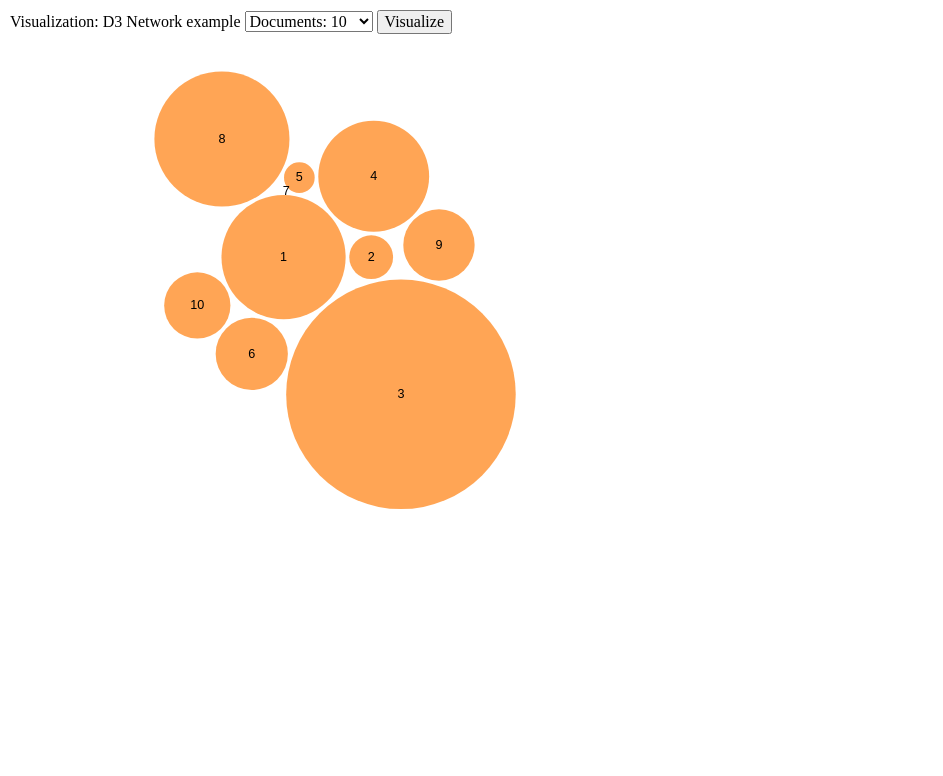
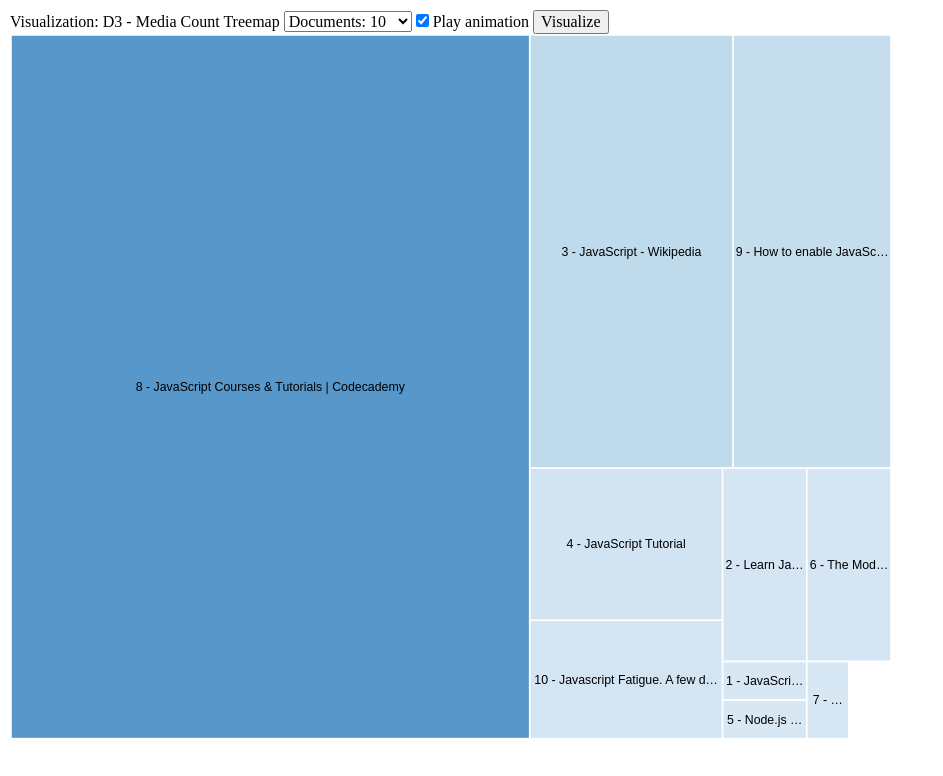
Before and after one commit to Maximiliano-O/Vitrina-Visualization-D3, a website with bundled scripts: page public/index.html in a window 1280 px wide. Shown: the whole page, without its empty margins (0-943 px from the left). Built offline with nearby package versions, Linux system fonts and the light colour scheme.

Commit message:
feat: new visualization + tweaks

```diff
--- a/public/index.css
+++ b/public/index.css
@@ -4,14 +4,14 @@
 }
 
 #svg {
-  width: 50%;
+  width: 70%;
   height: 60%;
 }
-
 
 .container {
   padding: 10px;
 }
+
 .row .col {
   float: left;
   -webkit-box-sizing: border-box;
@@ -19,15 +19,18 @@
   padding: 0 .75rem;
   min-height: 1px;
 }
+
 .col.s6 {
   width: 50%;
   margin-left: auto;
   left: auto;
   right: auto;
 }
+
 .error {
   border-color: red;
 }
+
 pre {
   border-radius: 2px;
   border: 1px solid #ccc;
--- a/public/index.html
+++ b/public/index.html
@@ -13,13 +13,18 @@
       <span>Visualization:</span>
 
       <!-- Change the name of the visualization here -->
-      <span>D3 Network example</span>
+      <span>D3 - Media Count Treemap</span>
 
       <select id="dataset">
         <option value="data10">Documents: 10</option>
         <option value="data50">Documents: 50</option>
         <option value="data100">Documents: 100</option>
       </select>
+
+      <label>
+        <input type="checkbox" id="animationToggle" checked>
+        Play animation
+      </label>
 
       <button id="visualizeBtn">
         Visualize
--- a/src/main.js
+++ b/src/main.js
@@ -1,8 +1,6 @@
 "use strict";
 
-//import chart from "../visualization/my-visualization.js";
-import chart from "../visualization/bubble.js";
-import data1 from './response/data1.json';
+import chart from "../visualization/treemap.js";
 import data10 from './response/data10.json';
 import data50 from './response/data50.json';
 import data100 from './response/data100.json';
@@ -10,14 +8,15 @@
 (function () {
   const dataset = document.querySelector("#dataset");
   const visualizeBtn = document.querySelector("#visualizeBtn");
+  const animationToggle = document.querySelector("#animationToggle");
   const canvas = document.querySelector("#canvas");
 
   const visualize = () => {
-    console.log("Dataset: ", dataset.value)
+    console.log("Dataset: ", dataset.value);
     let data;
-    if(dataset.value == 'data10'){
+    if (dataset.value === 'data10') {
       data = data10;
-    } else if(dataset.value == 'data50'){
+    } else if (dataset.value === 'data50') {
       data = data50;
     } else {
       data = data100;
@@ -31,13 +30,15 @@
 
     if (chart) {
       document.querySelector("#canvas").innerHTML = "";
-      let svg = document.createElementNS(
-        "http://www.w3.org/2000/svg",
-        "svg"
-      );
+      let svg = document.createElementNS("http://www.w3.org/2000/svg", "svg");
       svg.setAttribute("id", "svg");
       canvas.appendChild(svg);
-      chart("#svg", data, {});
+
+      const shouldAnimate = animationToggle.checked;
+
+      chart("#svg", data, {
+        playAnimation: shouldAnimate
+      });
     }
   };
 
--- a/visualization/bubble.js
+++ /dev/null
@@ -1,109 +0,0 @@
-'use strict';
-
-import { select, scaleOrdinal, schemeCategory10, format as _format, pack as _pack, hierarchy } from 'd3';
-import { assign, get } from 'lodash';
-
-const defaultOptions = {
-  labelField: 'metrics.ranking',
-  valueField: 'metrics.length',
-  groupField: 'metrics.language',
-  width: 500,
-  height: 400,
-  fillColor: 'steelblue',
-  margin: {top: 30, right: 0, bottom: 30, left: 40},
-  tooltip: {
-    style: 'position: absolute;padding: 4px; width: 300px; background-color: #f9f9f9; border: 1px solid; border-radius: 2px; pointer-events: none; opacity: 0;',
-    content: (item) => {
-      return `<div>Value: <b>${get(item, 'metrics.length', 0)}</b></div><div><b>${item.title}</b></div><div>${item.snippet}</div>`;
-    },
-    onClick: (item) => {
-      window.open(item.link, '_blank');
-    },
-  },
-};
-
-let tooltip = null;
-function createTooltip({ tooltip: tooltipConfig }) {
-  tooltip = select('body')
-    .append('div')
-    .attr('style', tooltipConfig.style);
-}
-
-function showTooltip(d, options, event) {
-  let html = options.tooltip.content(d);
-
-  tooltip
-    .transition()
-    .duration(200)
-    .style('opacity', 1);
-
-  tooltip
-    .html(html)
-    .style('left', `${event.pageX}px`)
-    .style('top', `${event.pageY}px`);
-}
-
-function moveTooltip(event) {
-  tooltip
-    .style('left', `${event.pageX}px`)
-    .style('top', `${event.pageY}px`);
-}
-
-function hideTooltip() {
-  tooltip
-    .transition()
-    .duration(500)
-    .style('opacity', 0);
-}
-
-function chart(querySelector, data, opts) {
-  const finalOptions = assign(defaultOptions, opts);
-
-  data = get(data, 'documents');
-  createTooltip(finalOptions);
-
-  const color = scaleOrdinal(data.map(d => get(d, finalOptions.groupField)), schemeCategory10);
-  const format = _format(',d');
-  const pack = data => _pack()
-                        .size([finalOptions.width - 2, finalOptions.height - 2])
-                        .padding(3)
-                        (hierarchy({children: data})
-                        .sum(d => get(d, finalOptions.valueField)));
-  const root = pack(data);
-
-  const svg = select(querySelector)
-      .attr("viewBox", [0, 0, finalOptions.width, finalOptions.height])
-      .attr('width', finalOptions.width)
-      .attr('height', finalOptions.height)
-      .attr("font-size", 10)
-      .attr("font-family", "sans-serif")
-      .attr("text-anchor", "middle");
-
-  const node = svg.selectAll("g")
-    .data(root.leaves())
-    .join("g")
-      .attr("transform", d => `translate(${d.x + 1},${d.y + 1})`)
-    // Updated event handlers with explicit event parameter
-    .on('mouseover', (event, n) => showTooltip(n.data, finalOptions, event))
-    .on('mousemove', (event) => moveTooltip(event))
-    .on('mouseout', () => hideTooltip())
-    .on('click', (event, n) => finalOptions.tooltip.onClick(n.data));
-
-  node.append("circle")
-      .attr("id", (d, i) => d.nodeUid = i)
-      .attr("r", d => d.r)
-      .attr("fill-opacity", 0.7)
-      .attr("fill", d => color(d.data.group));
-
-  node.append("text")
-      .attr("clip-path", (d, i) => `url(#clip-${i})`)
-      .append("tspan")
-      .attr("x", 0)
-      .attr("y", () => `0.3em`)
-      .text(d => get(d.data, finalOptions.labelField));
-
-  node.append("title")
-      .text(d => `${get(d.data, finalOptions.labelField, '')}${format(get(d.data, finalOptions.valueField))}`);
-}
-
-module.exports = exports = chart;
--- /dev/null
+++ b/visualization/treemap.js
@@ -0,0 +1,220 @@
+// Treemap made to compare media file total amount between the different documents
+// they are ordered on a descending order with bigger size and deeper color for the
+// ones with higher amounts, the treemap is animated too but it can be disabled
+// to see the final result right away.
+
+"use strict";
+
+import { select, scaleOrdinal, schemeCategory10, hierarchy, treemap, easeCubicOut, scaleLinear, interpolateBlues } from "d3";
+import { assign, get } from "lodash";
+
+const defaultOptions = {
+  labelField: "metrics.ranking",
+  valueField: "metrics.mediaCount",
+  groupField: "metrics.language",
+  width: 1000,
+  height: 800,
+  playAnimation: true,
+  margin: { top: 30, right: 0, bottom: 30, left: 40 },
+  tooltip: {
+    style: "position: absolute;padding: 4px; width: 300px; background-color: #f9f9f9; border: 1px solid; border-radius: 2px; pointer-events: none; opacity: 0;",
+    content: (item) => {
+      const m = get(item, "metrics.multimedia", {});
+      const total = (m.img || 0) + (m.video || 0) + (m.audio || 0);
+      return `
+        <div><b>${get(item, "metrics.ranking", "")}-${item.title}</b></div>
+        <div>${item.snippet}</div>
+        <hr />
+        <div><b>Images:</b> ${m.img || 0}</div>
+        <div><b>Videos:</b> ${m.video || 0}</div>
+        <div><b>Audio:</b> ${m.audio || 0}</div>
+        <div><b>Total Media:</b> ${total}</div>
+      `;
+    },
+    onClick: (item) => {
+      window.open(item.link, "_blank");
+    },
+  },
+};
+
+let tooltip = null;
+function createTooltip({ tooltip: tooltipConfig }) {
+  tooltip = select("body")
+    .append("div")
+    .attr("style", tooltipConfig.style);
+}
+
+function showTooltip(d, options, event) {
+  tooltip.interrupt();
+  tooltip
+    .html(options.tooltip.content(d))
+    .style("display", "block")
+    .transition()
+    .duration(200)
+    .style("opacity", 1);
+  moveTooltip(event);
+}
+
+function moveTooltip(event) {
+  const tooltipNode = tooltip.node();
+  const tooltipWidth = tooltipNode.offsetWidth;
+  const tooltipHeight = tooltipNode.offsetHeight;
+  const padding = 10;
+
+  let left = event.pageX + padding;
+  let top = event.pageY + padding;
+
+  if (left + tooltipWidth > window.innerWidth) {
+    left = event.pageX - tooltipWidth - padding;
+  }
+  if (top + tooltipHeight > window.innerHeight) {
+    top = event.pageY - tooltipHeight - padding;
+  }
+
+  tooltip.style("left", `${left}px`).style("top", `${top}px`);
+}
+
+function hideTooltip() {
+  tooltip.interrupt();
+  tooltip
+    .transition()
+    .duration(500)
+    .style("opacity", 0)
+    .on("end", () => {
+      tooltip.style("display", "none");
+    });
+}
+
+function truncateText(text, maxWidth, svgTextElement) {
+  let truncated = text;
+  while (svgTextElement.node().getComputedTextLength() > maxWidth && truncated.length > 0) {
+    truncated = truncated.slice(0, -1);
+    svgTextElement.text(truncated + "…");
+  }
+  return truncated + (truncated.length < text.length ? "…" : "");
+}
+
+function chart(querySelector, data, opts) {
+  const finalOptions = assign({}, defaultOptions, opts);
+
+  data = get(data, "documents");
+  data.forEach((doc) => {
+    const m = get(doc, "metrics.multimedia", {});
+    const mediaCount = (m.img || 0) + (m.video || 0) + (m.audio || 0);
+    doc.metrics.mediaCount = mediaCount;
+    doc.metrics.mediaCountAdjusted = mediaCount + 1; // offset
+  });
+
+  const mediaCounts = data.map(d => d.metrics.mediaCountAdjusted);
+  const mediaScale = scaleLinear()
+    .domain([Math.min(...mediaCounts), Math.max(...mediaCounts)])
+    .range([0.2, 0.7]); // controls brightness from lighter to darker
+
+  createTooltip(finalOptions);
+
+  const color = scaleOrdinal(data.map((d) => get(d, finalOptions.groupField)), schemeCategory10);
+
+  const root = treemap()
+    .size([finalOptions.width, finalOptions.height])
+    .padding(2)(
+      hierarchy({ children: data })
+        .sort((a, b) => b.data.metrics.mediaCountAdjusted - a.data.metrics.mediaCountAdjusted)
+        .sum((d) => get(d, "metrics.mediaCountAdjusted", 1))
+    );
+
+  const svg = select(querySelector)
+    .attr("viewBox", [0, 0, finalOptions.width, finalOptions.height])
+    .attr("width", finalOptions.width)
+    .attr("height", finalOptions.height)
+    .attr("font-family", "sans-serif")
+    .attr("text-anchor", "middle")
+    .attr("font-size", 14);
+
+  svg.selectAll("*").remove();
+
+
+  // Compute actual center of SVG drawing area (in case of margins)
+  const drawWidth = finalOptions.width - finalOptions.margin.left - finalOptions.margin.right;
+  const drawHeight = finalOptions.height - finalOptions.margin.top - finalOptions.margin.bottom;
+  const centerX = finalOptions.margin.left + drawWidth / 2;
+  const centerY = finalOptions.margin.top + drawHeight / 2;
+
+  // Container group that will scale from center outwards
+  const container = svg.append("g")
+    .attr("transform", `translate(${centerX},${centerY}) scale(0.01) translate(${-centerX},${-centerY})`);
+
+  const node = container.selectAll("g")
+    .data(root.leaves())
+    .join("g")
+    .attr("transform", d => `translate(${d.x0},${d.y0})`)
+    .on("mouseover", (event, d) => showTooltip(d.data, finalOptions, event))
+    .on("mousemove", (event) => moveTooltip(event))
+    .on("mouseout", () => hideTooltip())
+    .on("click", (event, d) => finalOptions.tooltip.onClick(d.data));
+
+  const rects = node.append("rect")
+    .attr("fill-opacity", 0.8)
+    .attr("fill", d => interpolateBlues(mediaScale(d.data.metrics.mediaCountAdjusted)))
+    .attr("width", 0)
+    .attr("height", 0)
+    .attr("x", 0)
+    .attr("y", 0);
+
+  const texts = node.append("text")
+    .attr("x", d => (d.x1 - d.x0) / 2)
+    .attr("y", d => (d.y1 - d.y0) / 2)
+    .attr("dy", "0.35em")
+    .attr("text-anchor", "middle")
+    .style("pointer-events", "none")
+    .style("user-select", "none")
+    .style("opacity", 0)
+    .text(d => {
+      const ranking = get(d.data, "metrics.ranking", "");
+      const title = get(d.data, "title", "");
+      return `${ranking} - ${title}`;
+    })
+    .each(function (d) {
+      const maxWidth = d.x1 - d.x0 - 6;
+      truncateText(select(this).text(), maxWidth, select(this));
+    });
+
+  if (finalOptions.playAnimation) {
+    // Animate container scale from center (tiny to full)
+    container
+      .attr("transform", `translate(${centerX}, ${centerY}) scale(0.01) translate(${-centerX}, ${-centerY})`)
+      .transition()
+      .duration(1000)
+      .ease(easeCubicOut)
+      .attr("transform", `translate(0, 0) scale(1)`);
+
+    // Animate rectangles growing from (0, 0) inside each group
+    rects
+      .attr("width", 0)
+      .attr("height", 0)
+      .attr("x", d => (d.x1 - d.x0) / 2)
+      .attr("y", d => (d.y1 - d.y0) / 2)
+      .transition()
+      .duration(2000)
+      .ease(easeCubicOut)
+      .attr("x", 0)
+      .attr("y", 0)
+      .attr("width", d => d.x1 - d.x0)
+      .attr("height", d => d.y1 - d.y0);
+
+    // Fade in text
+    texts.transition()
+      .delay(2000)
+      .duration(600)
+      .style("opacity", 1);
+  } else {
+    container.attr("transform", `translate(0,0) scale(1)`);
+    rects
+      .attr("x", 0)
+      .attr("y", 0)
+      .attr("width", d => d.x1 - d.x0)
+      .attr("height", d => d.y1 - d.y0);
+    texts.style("opacity", 1);
+  }
+}
+
+module.exports = exports = chart;
```
